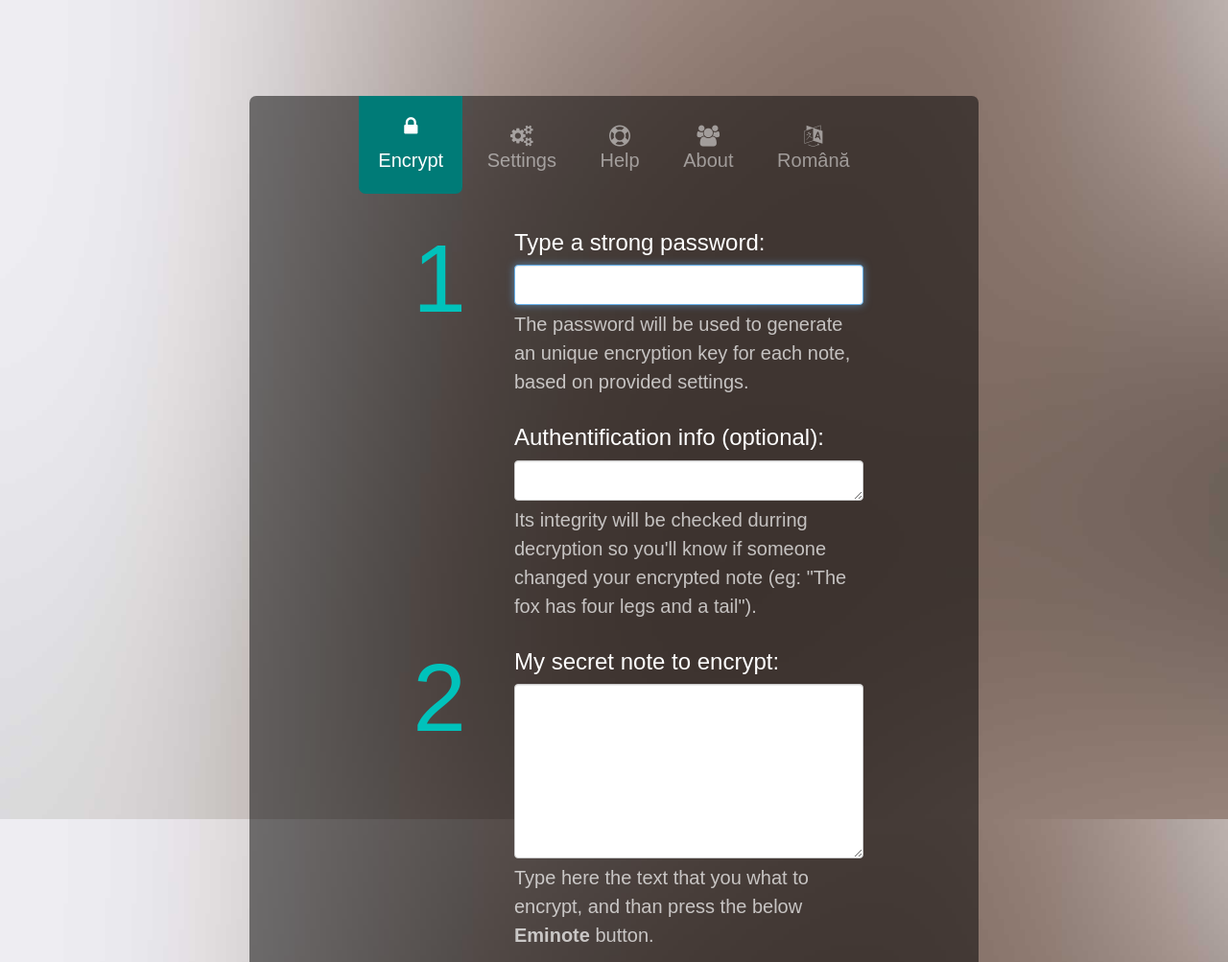
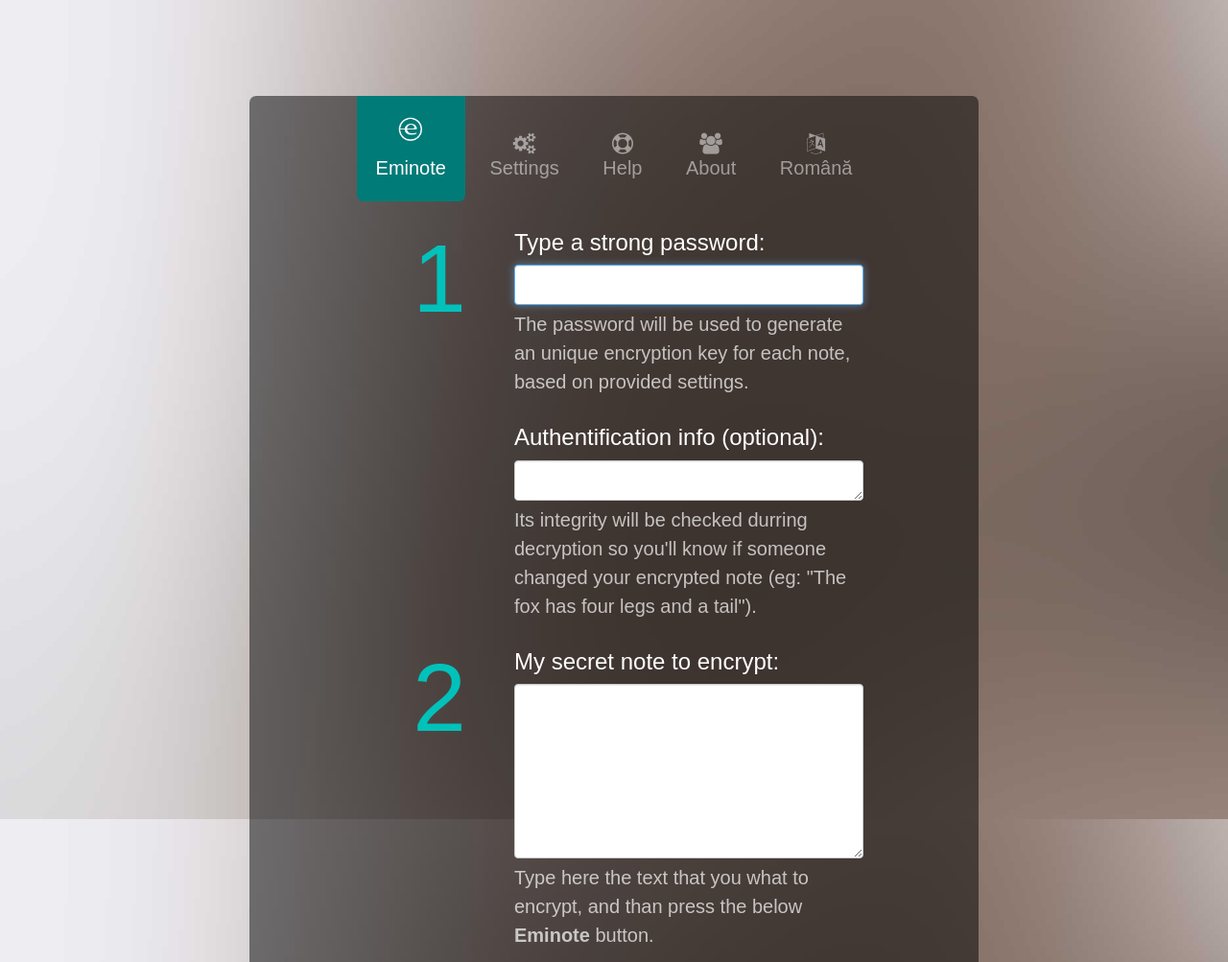
Before and after one commit to eminote/eminote.github.io, a plain HTML site: page personal/index.html in a window 1280 px wide. Shown: the top 1003 px of the page at 96% size. Drawn offline with Linux system fonts and the light colour scheme; files whose address does not match are found by name.

Commit message:
updatat buton

```diff
--- a/personal/css/style.css
+++ b/personal/css/style.css
@@ -56,6 +56,13 @@ position: relative;
 	width: 100%;
 		align-content: center;
 }
+
+.icon-eminote{
+	max-width: 30px;
+	margin: 0px auto;
+	align-content: center;
+}
+
 a {
   color: #17e7a4;
   -webkit-transition: 0.5s;
@@ -562,6 +569,7 @@ input[type="checkbox"], input[type="radio"] {
 .noselect:focus {
    outline: none;
 }
+
 /* -- Circular Work -- */
 .gridcontainer {
 	width: 720px;
@@ -570,8 +578,8 @@ input[type="checkbox"], input[type="radio"] {
 
 .grid_3 {
   display: inline;
-  float: left;
-  margin-left: 40%;/*margin-left: 10px;*/
+  float: right;
+  margin-right: 20%;/*margin-left: 10px;*/
   /*margin-right: 10px;*/
   width: 220px;
 }
--- a/personal/index.html
+++ b/personal/index.html
@@ -53,7 +53,7 @@
 		<div id="fh5co-main">
 			<div class="fh5co-tab-wrap">
 				<ul class="fh5co-tab-menu">
-					<li class="active"><a class="home" href="#" id="Encrypt" data-tab="1"><span class="icon icon-lock"></span><span class="menu-text lang-en">Encrypt</span><span class="menu-text lang-ro">Criptează</span></a></li>
+					<li class="active"><a class="home" href="#" id="Encrypt" data-tab="1"><img class="icon icon-eminote" src="images/etransp.png" alt="" /><span class="menu-text lang-en">Eminote</span><span class="menu-text lang-ro">Eminote</span></a></li>
 					<li><a href="#" id="Settings" data-tab="2"><span class="icon icon-cogs"></span><span class="menu-text lang-en">Settings</span><span class="menu-text lang-ro">Setări</span></a></li>
 					<li><a href="#" id="Help" data-tab="3"><span class="icon icon-life-buoy"></span><span class="menu-text lang-en">Help</span><span class="menu-text lang-ro">Ajutor</span></a></li>
 					<li><a href="#" id="About" data-tab="4"><span class="icon icon-group"></span><span class="menu-text lang-en">About</span><span class="menu-text lang-ro">Despre</span></a></li>
```
